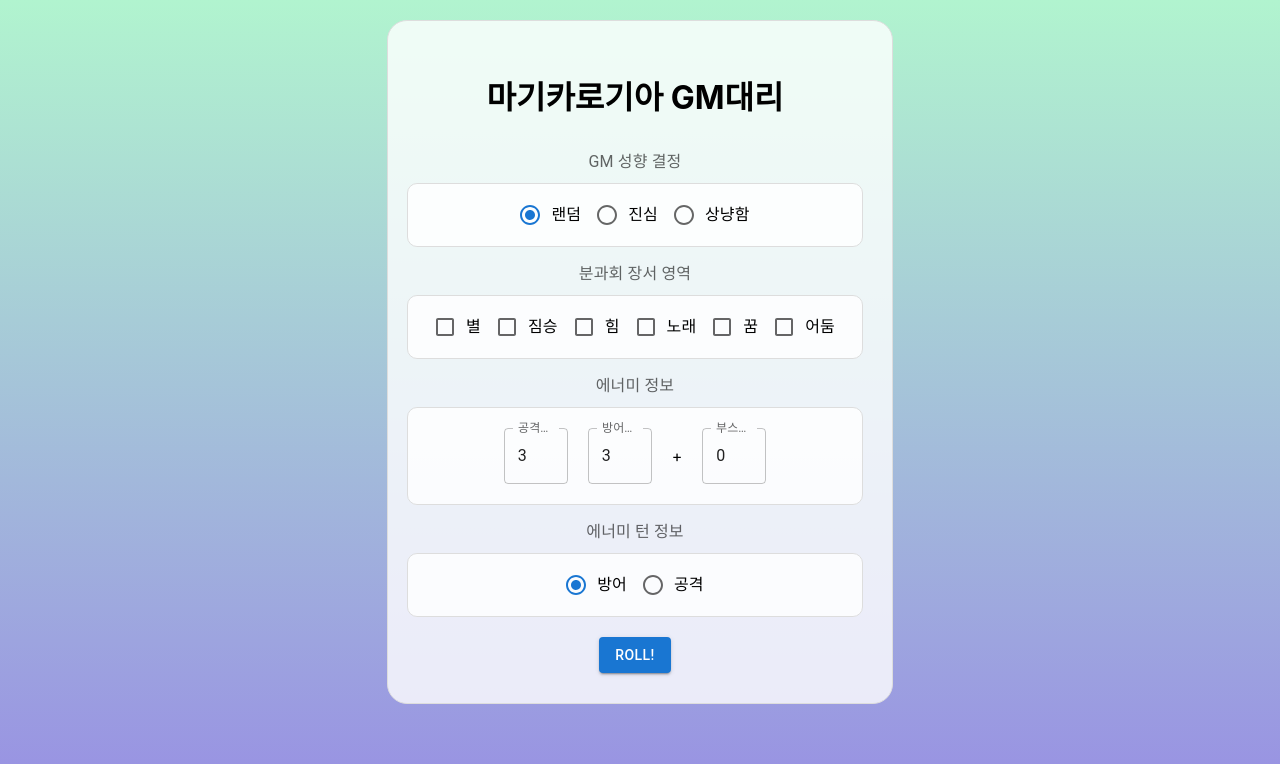
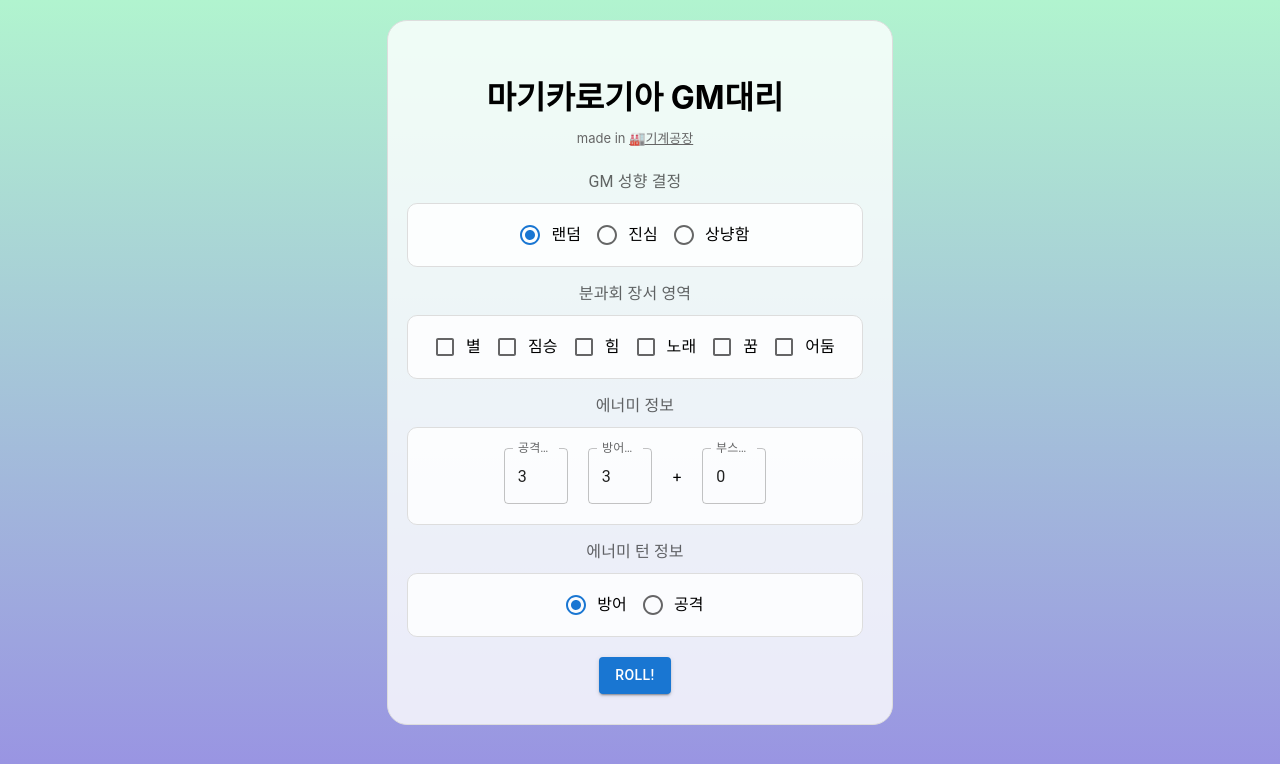
Before and after one commit to fac-mac/magica-logia-gm-dice, a React (Create React App) app: page / in a window 1280 px wide. Shown: the top 764 px of the page. Built offline with nearby package versions, Linux system fonts and the light colour scheme; a web font is replaced by a local one.

Commit message:
✨ Add link to machine-factory

```diff
--- a/src/App.module.scss
+++ b/src/App.module.scss
@@ -50,3 +50,17 @@
 .margin {
   margin-top: 5px;
 }
+
+.title {
+  margin-bottom: 0;
+}
+
+.madeIn {
+  margin: 0;
+  margin-bottom: 1em;
+  font-size: small;
+  color: #666;
+  a {
+    color: #666;
+  }
+}
--- a/src/App.tsx
+++ b/src/App.tsx
@@ -95,7 +95,12 @@ function App() {
       />
       <div className={styles.container}>
         <div>
-          <h1>마기카로기아 GM대리</h1>
+          <h1 className={styles.title}>마기카로기아 GM대리</h1>
+          <p className={styles.madeIn}>
+            made in
+            {' '}
+            <a href="https://machine-factory.vercel.app/">🏭기계공장</a>
+          </p>
           <FormLabel component="legend">GM 성향 결정</FormLabel>
           <RadioGroup
             aria-label="gm-play-bias"
```
